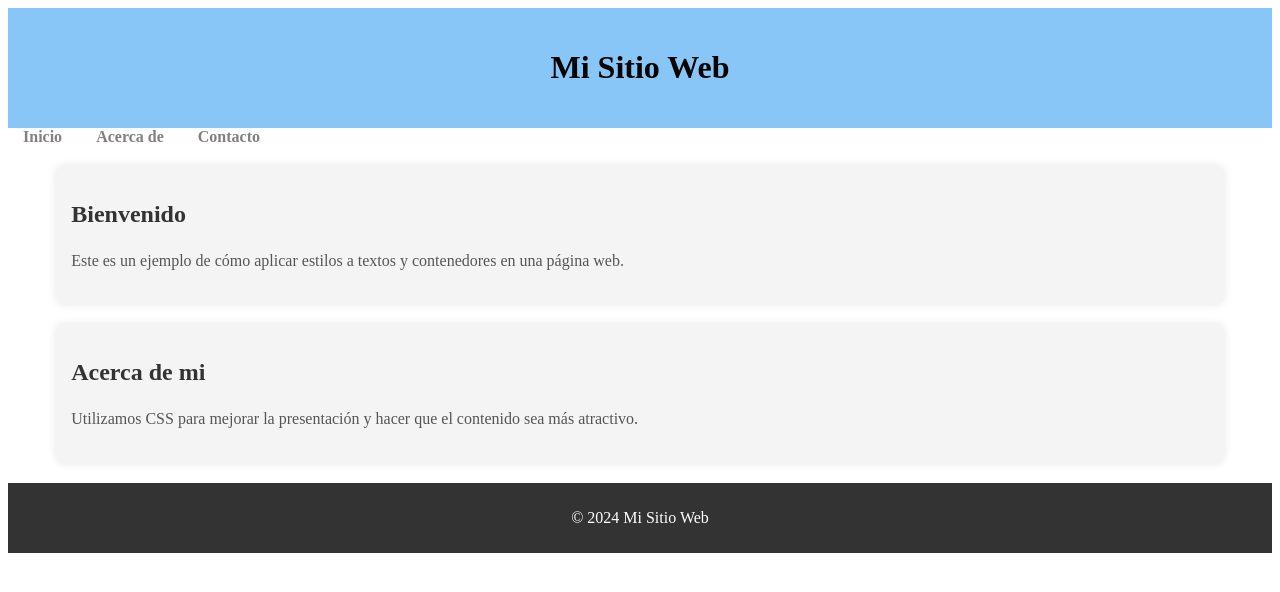
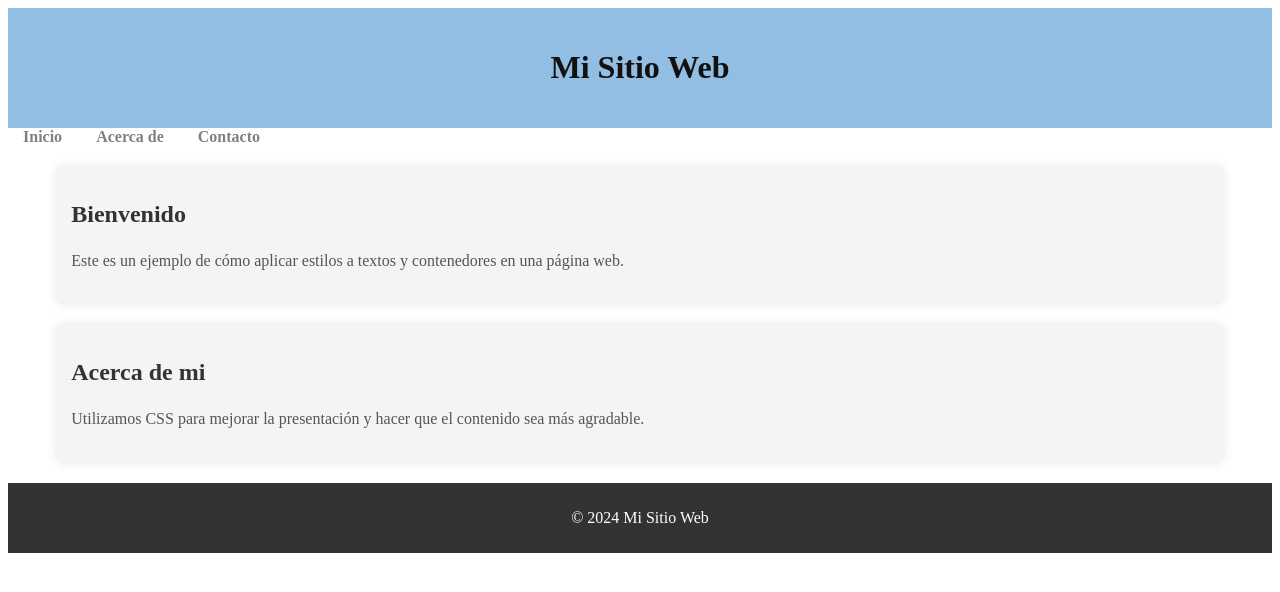
Before and after one commit to CarlosAcosta66/lab9, a plain HTML site: page index.html in a window 1280 px wide. Drawn offline with Linux system fonts and the light colour scheme.

Commit message:
cambio palabra y color

```diff
--- a/index.html
+++ b/index.html
@@ -24,7 +24,7 @@
         </div>
         <div class="container">
             <h2>Acerca de mi</h2>
-            <p>Utilizamos CSS para mejorar la presentación y hacer que el contenido sea más atractivo.</p>
+            <p>Utilizamos CSS para mejorar la presentación y hacer que el contenido sea más agradable.</p>
         </div>
     </main>
 
--- a/style.css
+++ b/style.css
@@ -1,9 +1,9 @@
  /* Estilos para el encabezado */
  header {
-    background-color: #88c6f8;
+    background-color: #91bee2;
     padding: 20px;
     text-align: center;
-    color: rgb(3, 3, 3);
+    color: rgb(19, 16, 16);
 }
 
 /* Estilos para la barra de navegación */
```
